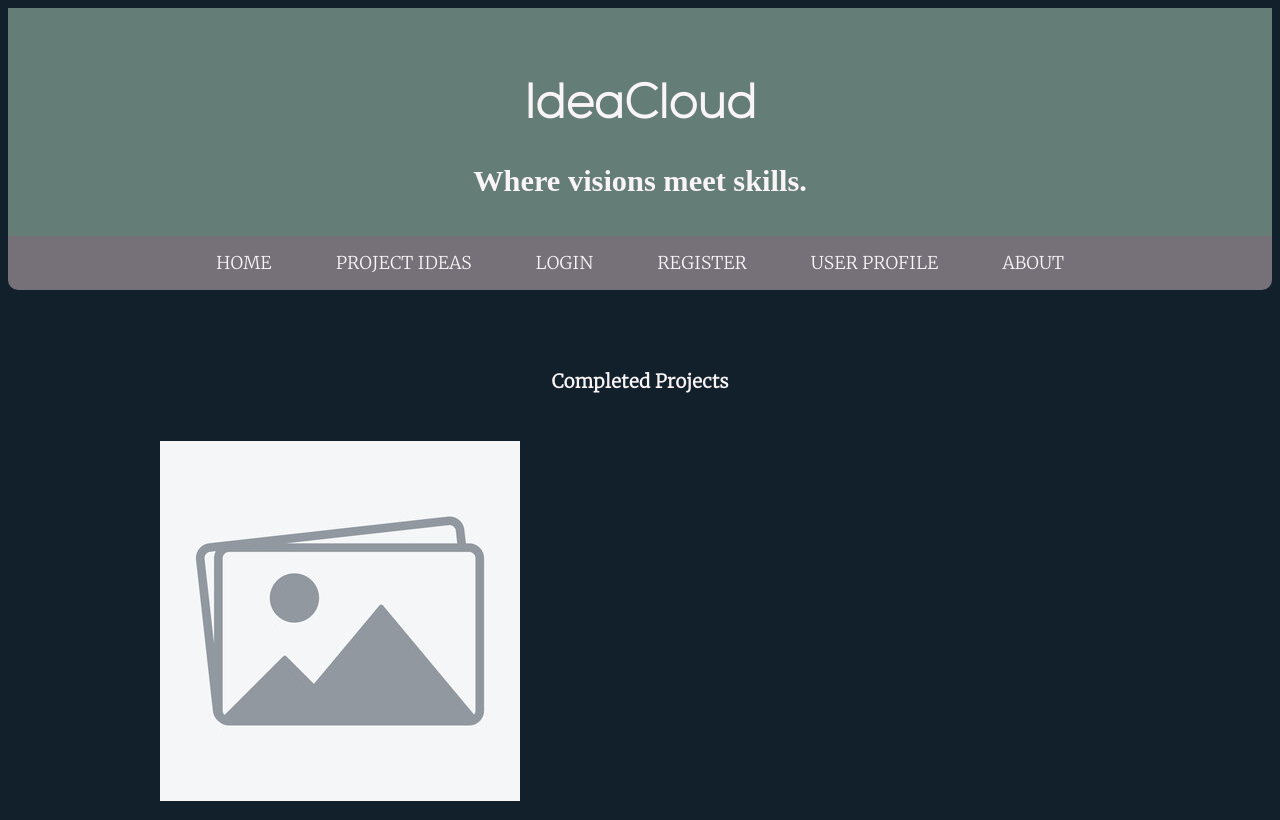
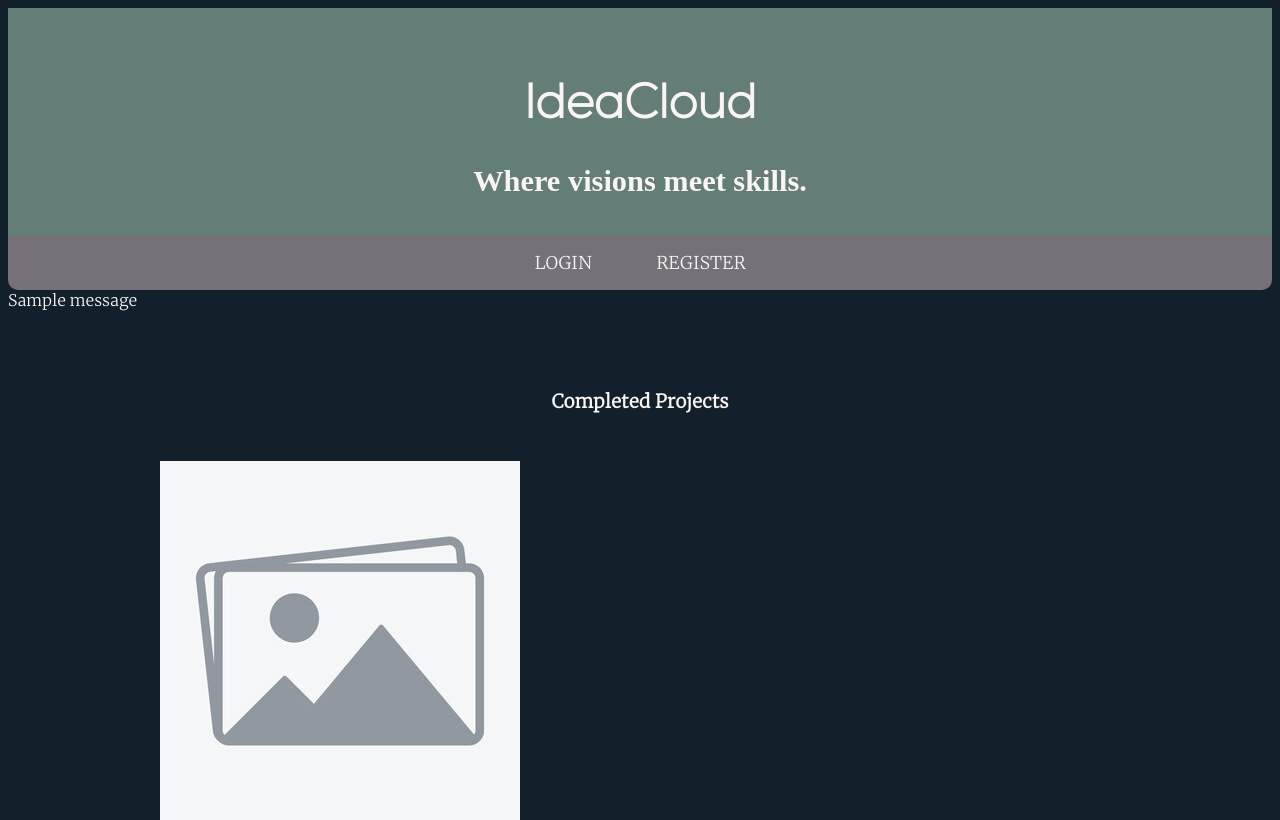
Before and after one commit to mradwan123/ideacloud, a Django app: template templates/completed_projects.html in a window 1280 px wide. Shown: the top 820 px of the page. Run offline with Django 5.2, Linux system fonts and the light colour scheme; the template is opened without the code that fills it, so the values that code supplies are empty; tables that the repository leaves empty hold one stand-in row (values such as "Sample post"); one stand-in notice (Sample message) is shown; some web fonts are replaced.

Commit message:
feat: added html login/logout navigation button dependong on if user authenticated. added Logout view, and url.

```diff
--- a/front_end/urls.py
+++ b/front_end/urls.py
@@ -6,6 +6,7 @@ from .views import (
     project_ideas,
     project_details,
     user_login,
+    user_logout,
     register,
     user_profile,
     about,
@@ -51,9 +52,10 @@ urlpatterns = [
     path("comments/<int:pk>/add_comment", add_comment, name="add-comment"),
     path("comments/<int:comment_id>/remove_comment", remove_comment, name="remove-comment"),
     path("comments/<int:comment_id>/edit_comment", edit_comment, name="edit-comment"),
-    # login / register
+    # login / register / logout
     path("login/", user_login, name="login"),
     path("register/", register, name="register"),
+    path("logout/", user_logout, name="logout"),
     # user profile / public user profile
     path("user_profile/", user_profile, name="user-profile"),
     path("user_profile/<int:user_id>", public_user_profile, name="public-user-profile"),
--- a/templates/base_nested_pages_user_profile.html
+++ b/templates/base_nested_pages_user_profile.html
@@ -17,14 +17,25 @@
         </div>
         <!-- url targets names to be defined -->
         <nav class="nav-bar">
-            <div class="nav-tag"><a href="{% url 'front-end:home' %}">HOME</a></div>
-            <div class="nav-tag"><a href="{% url 'front-end:project-ideas' %}">PROJECT IDEAS</a></div>
-            <div class="nav-tag"><a href="{% url 'front-end:login' %}">LOGIN</a></div>
-            <div class="nav-tag"><a href="{% url 'front-end:register' %}">REGISTER</a></div>
-            <div class="nav-tag"><a href="{% url 'front-end:user-profile' %}">USER PROFILE</a></div>
-            <div class="nav-tag"><a href="{% url 'front-end:about' %}">ABOUT</a></div>
-            <!-- view to be modified (logged in / logged out) -->
+            {% if request.user.is_authenticated %}
+                <div class="nav-tag"><a href="{% url 'front-end:home' %}">HOME</a></div>
+                <div class="nav-tag"><a href="{% url 'front-end:project-ideas' %}">PROJECT IDEAS</a></div>
+                <div class="nav-tag"><a href="{% url 'front-end:user-profile' %}">USER PROFILE</a></div>
+                <div class="nav-tag"><a href="{% url 'front-end:logout' %}">LOGOUT</a></div>
+                <div class="nav-tag"><a href="{% url 'front-end:about' %}">ABOUT</a></div>
+            {% else %}
+                <div class="nav-tag"><a href="{% url 'front-end:login' %}">LOGIN</a></div>
+                <div class="nav-tag"><a href="{% url 'front-end:register' %}">REGISTER</a></div>
+                <!-- view to be modified (logged in / logged out) -->
+            {% endif %}
         </nav>
+         {% if messages %}
+                {% for message in messages %}
+                <div class="alert alert-{{ message.tags }}">
+                    {{ message }}
+                </div>
+                {% endfor %}
+            {% endif %}
     </header>
     <main>
         <div class="page-description">
```
Also changed, not shown: front_end/views.py (+9 -3 lines), templates/base.html (+25 -1 lines).
